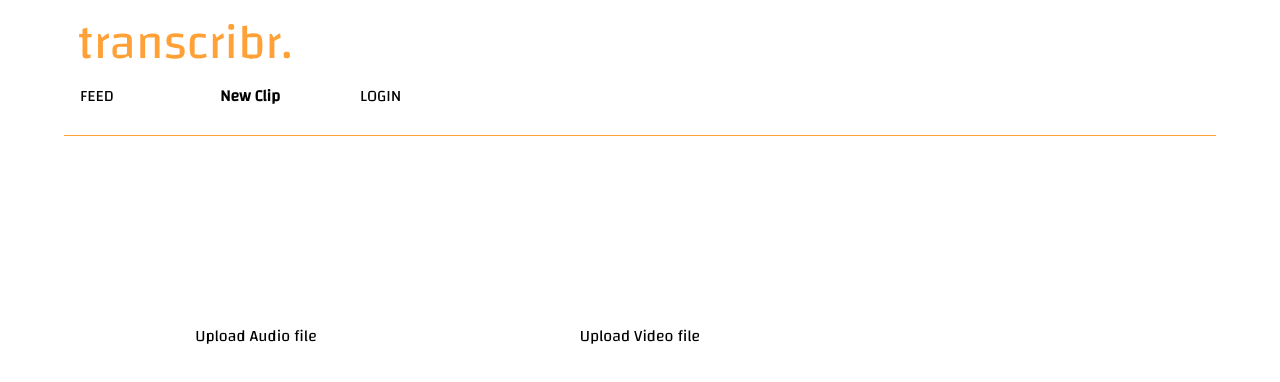
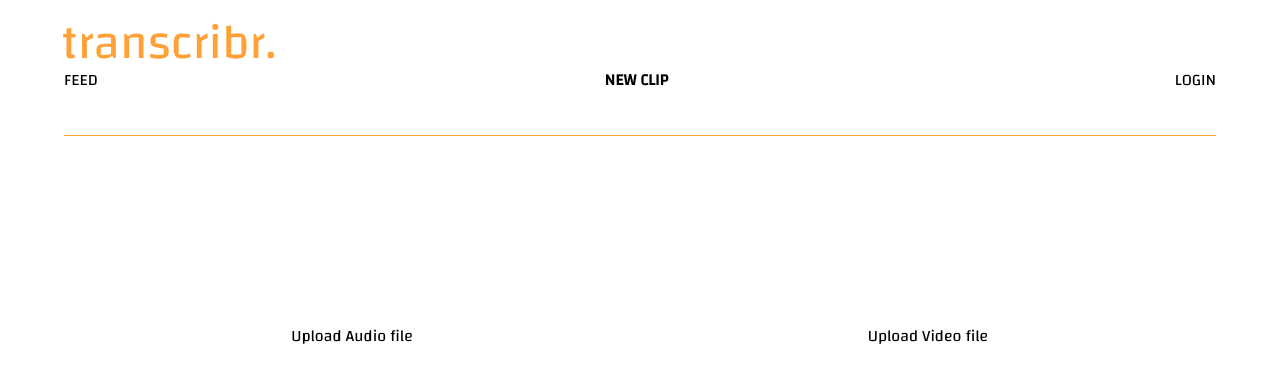
Before and after one commit to olinelson/transcribr, a React (Create React App) app: page /newClip in a window 1280 px wide. Shown: the top 382 px of the page. Built offline with nearby package versions, Linux system fonts and the light colour scheme.

Commit message:
changed nav styling

```diff
--- a/src/App.css
+++ b/src/App.css
@@ -88,7 +88,6 @@ a:hover {
 }
 
 nav {
-
   height: 15vh;
   width: 100%;
   max-width: 200rem;
@@ -96,11 +95,7 @@ nav {
   display: flex;
   flex-direction: column;
   border-bottom: 1px solid #ffa036;
-  padding: 0 1rem .25rem 1rem;
   margin-top: 1rem;
-
-
-
 }
 
 
@@ -112,15 +107,13 @@ margin: 0 0 0 -.2rem;
 color: rgb(255, 161, 54);
 }
 nav a {
-  margin: 0 1rem 1rem 0;
   color: black;
 
 }
 
 .nav-links{
-  display: grid;
-  grid-template-columns: 1fr 1fr 1fr 1fr 4fr;
-
+  display: flex;
+  justify-content: space-between;
 }
 
 
@@ -131,9 +124,6 @@ justify-self: right;
 
 .player-container {
   width: 100%;
-  /* display: flex;
-  flex-direction: column;
-  align-items: center; */
   margin-top: 2rem;
 }
 
@@ -605,7 +595,7 @@ font-weight: bold;
 
 .new-clip-chooser {
   display: grid;
-  grid-template-columns: 1fr 1fr 1fr;
+  grid-template-columns: 1fr 1fr;
   height: 50vh;
   align-content: center;
   justify-items: center;
--- a/src/components/NavBar.js
+++ b/src/components/NavBar.js
@@ -27,8 +27,7 @@ const NavBar = props => {
 
       <div className="nav-links">
       <NavLink activeClassName="selected" to="/feed">FEED</NavLink>
-      <NavLink activeClassName="selected" to="/newclip">New Clip</NavLink>
-
+      <NavLink activeClassName="selected" to="/newclip">NEW CLIP</NavLink>
 
 
       {props.currentUser === null ?
```
